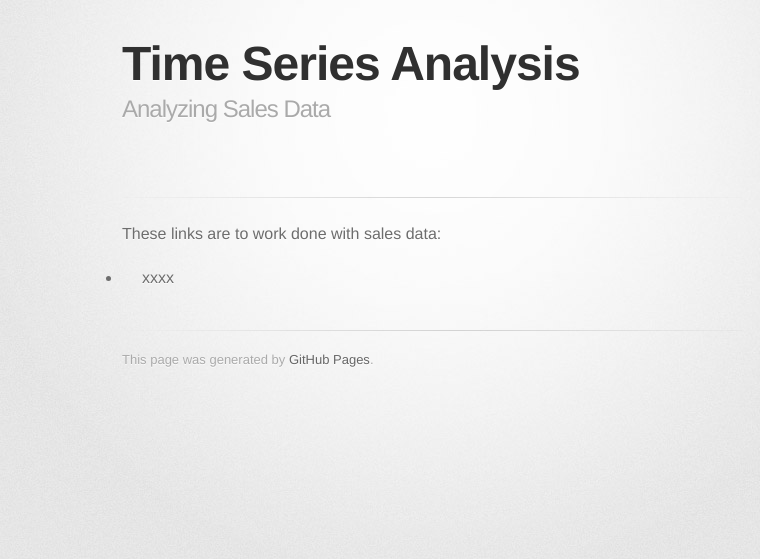
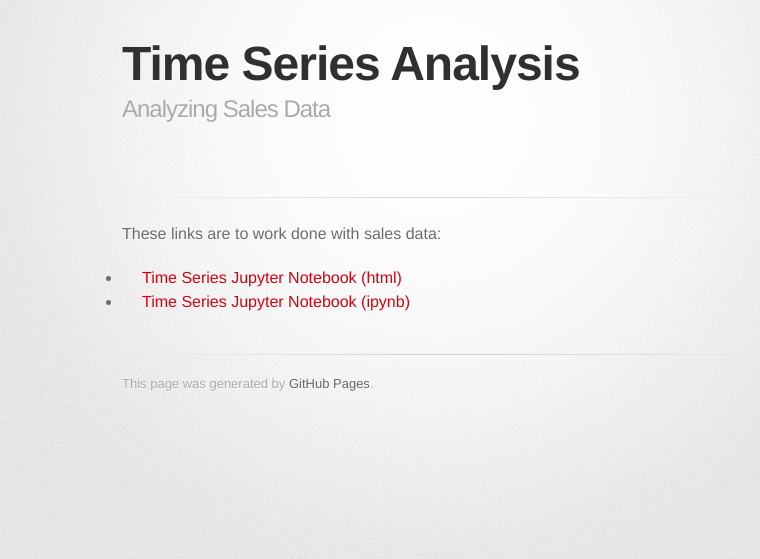
Before and after one commit to mpjacoby/mpjacoby.github.io, a Jekyll site: the page built from timeseries/index.md, in a window 1280 px wide. Shown: the top 559 px of the page, without its empty margins (208-968 px from the left). Built offline with Jekyll 4.4.1, drawn with Linux system fonts in a browser that asks for light colours; some web fonts are replaced; our own code applies the rules of GitHub Pages for plain Markdown files.

Commit message:
Update index.md

```diff
--- a/timeseries/index.md
+++ b/timeseries/index.md
@@ -4,4 +4,5 @@ description: Analyzing Sales Data
 ---
 
 These links are to work done with sales data:
-- xxxx
+- [Time Series Jupyter Notebook (html)](TimeSeriesDecomposition.html)
+- [Time Series Jupyter Notebook (ipynb)](TimeSeriesDecomposition.ipynb)
```
